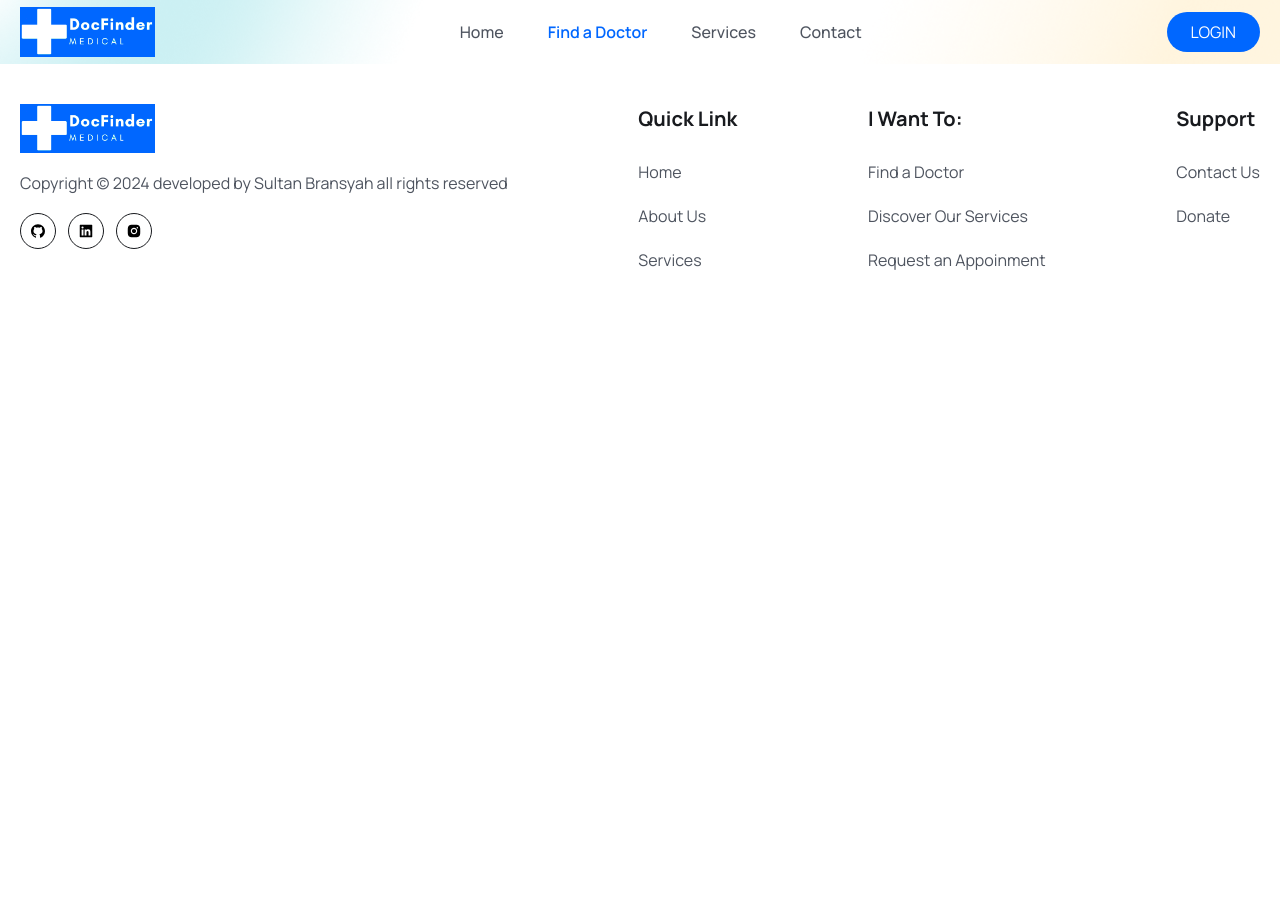
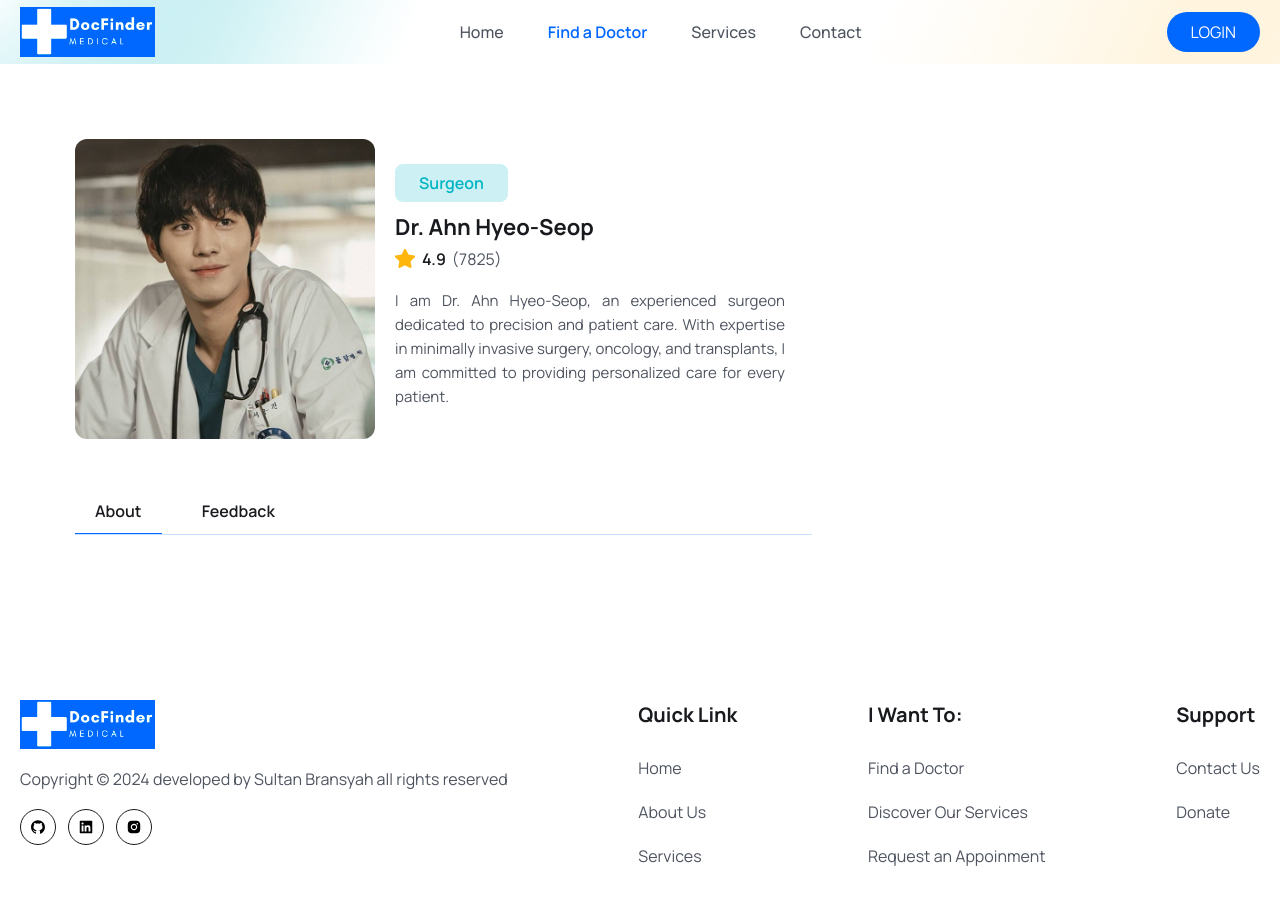
Before and after one commit to bransyahtan/DocFinder, a React (Vite) app in the folder FE_DocFinder/: page /doctors/1 in a window 1280 px wide. Shown: the top 904 px of the page. Before the commit the page ends 800 px from the top, so only its background shows below. Built offline with nearby package versions, Linux system fonts and the light colour scheme.

Commit message:
doctor page

```diff
--- a/FE_DocFinder/src/pages/doctors/DoctorDetail.jsx
+++ b/FE_DocFinder/src/pages/doctors/DoctorDetail.jsx
@@ -1,7 +1,80 @@
+import { useState } from "react";
+import doctorImg from "../../assets/images/doctor3.png";
+// import doctorImg from "../../assets/images/faqImg.jpg";
+import starIcon from "../../assets/images/star.png";
+
 export const DoctorDetail = () => {
+  const [tab, setTab] = useState("about");
+
   return (
-    <div>
-      <p>sasa</p>
-    </div>
+    <section>
+      <div className="max-w-[1170px] px-5 mx-auto">
+        <div className="grid md:grid-cols-3 gap-[50px]">
+          <div className="md:col-span-2 ">
+            <div className="flex items-center gap-5">
+              <figure className="max-w-[300px] max-h-[300px]">
+                <img
+                  src={doctorImg}
+                  alt="doctor"
+                  className="rounded-xl object-cover w-full"
+                />
+              </figure>
+              <div>
+                <span
+                  className="bg-[#CCF0F3] text-irisBlueColor py-1 px-6 lg:py-2 lg:px-6 text-[12px]
+                leading-4 lg:text-[16px] lg:leading-7 font-semibold rounded-lg"
+                >
+                  Surgeon
+                </span>
+                <h3 className="text-headingColor text-[22px] leading-9 mt-3 font-bold">
+                  Dr. Ahn Hyeo-Seop
+                </h3>
+                <div className="flex items-center gap-[6px]">
+                  <span
+                    className="flex items-center gap-[6px] text-[14px] leading-5 lg:text-[16px]
+                  lg:leading-7 font-semibold text-headingColor"
+                  >
+                    <img src={starIcon} alt="star" /> 4.9
+                  </span>
+                  <span
+                    className="text-[14px] leading-5 lg:text-[16px] lg:leading-7 font-[400]
+                  text-textColor"
+                  >
+                    (7825)
+                  </span>
+                </div>
+                <p className="text__paragraph text-[14px] leading-6 md:text-[15px] lg:max-w-[390px] text-justify">
+                  I am Dr. Ahn Hyeo-Seop, an experienced surgeon dedicated to
+                  precision and patient care. With expertise in minimally
+                  invasive surgery, oncology, and transplants, I am committed to
+                  providing personalized care for every patient.
+                </p>
+              </div>
+            </div>
+
+            <div className="mt-[50px] border-b border-solid border-[#0066ff34] ">
+              <button
+                onClick={() => setTab("about")}
+                className={`${
+                  tab === "about" && "border-b border-solid border-primaryColor"
+                } py-2 px-5 mr-5 text-[16px] leading-7 text-headingColor font-semibold`}
+              >
+                About
+              </button>
+              <button
+                onClick={() => setTab("feedback")}
+                className={`${
+                  tab === "feedback" &&
+                  "border-b border-solid border-primaryColor"
+                } py-2 px-5 mr-5 text-[16px] leading-7 text-headingColor font-semibold`}
+              >
+                Feedback
+              </button>
+            </div>
+            <div className="mt-[50px]"></div>
+          </div>
+        </div>
+      </div>
+    </section>
   );
 };
--- a/FE_DocFinder/src/pages/doctors/Doctors.jsx
+++ b/FE_DocFinder/src/pages/doctors/Doctors.jsx
@@ -1,5 +1,6 @@
 import { doctors } from "../../assets/data/doctors";
 import { DoctorCard } from "../../components/Doctors/DoctorCard";
+import { Testimonial } from "../../components/testimonial/Testimonial";
 
 export const Doctors = () => {
   return (
@@ -33,6 +34,23 @@ export const Doctors = () => {
           </div>
         </div>
       </section>
+
+      <section>
+        <div className="container">
+          <div className="xl:w-[470px] mx-auto">
+            <h2 className="heading text-center">
+              Hear What Our Patients Have to Say
+            </h2>
+            <p className="text__paragraph text-center">
+              Discover the testimonials from our satisfied patients who have
+              experienced personalized care and exceptional treatment from our
+              dedicated team of doctors. Their stories reflect our commitment to
+              your health and well-being.
+            </p>
+          </div>
+          <Testimonial />
+        </div>
+      </section>
     </>
   );
 };
--- a/FE_DocFinder/src/routes/route.jsx
+++ b/FE_DocFinder/src/routes/route.jsx
@@ -15,7 +15,7 @@ export const AppRouters = () => {
     <Routes>
       <Route path="/" element={<Home />} />
       <Route path="/doctors" element={<Doctors />} />
-      <Route path="/doctor/:id" element={<DoctorDetail />} />
+      <Route path="/doctors/:id" element={<DoctorDetail />} />
       <Route path="/login" element={<Login />} />
       <Route path="/signup" element={<SignUp />} />
       <Route path="/contact" element={<Contact />} />
```
